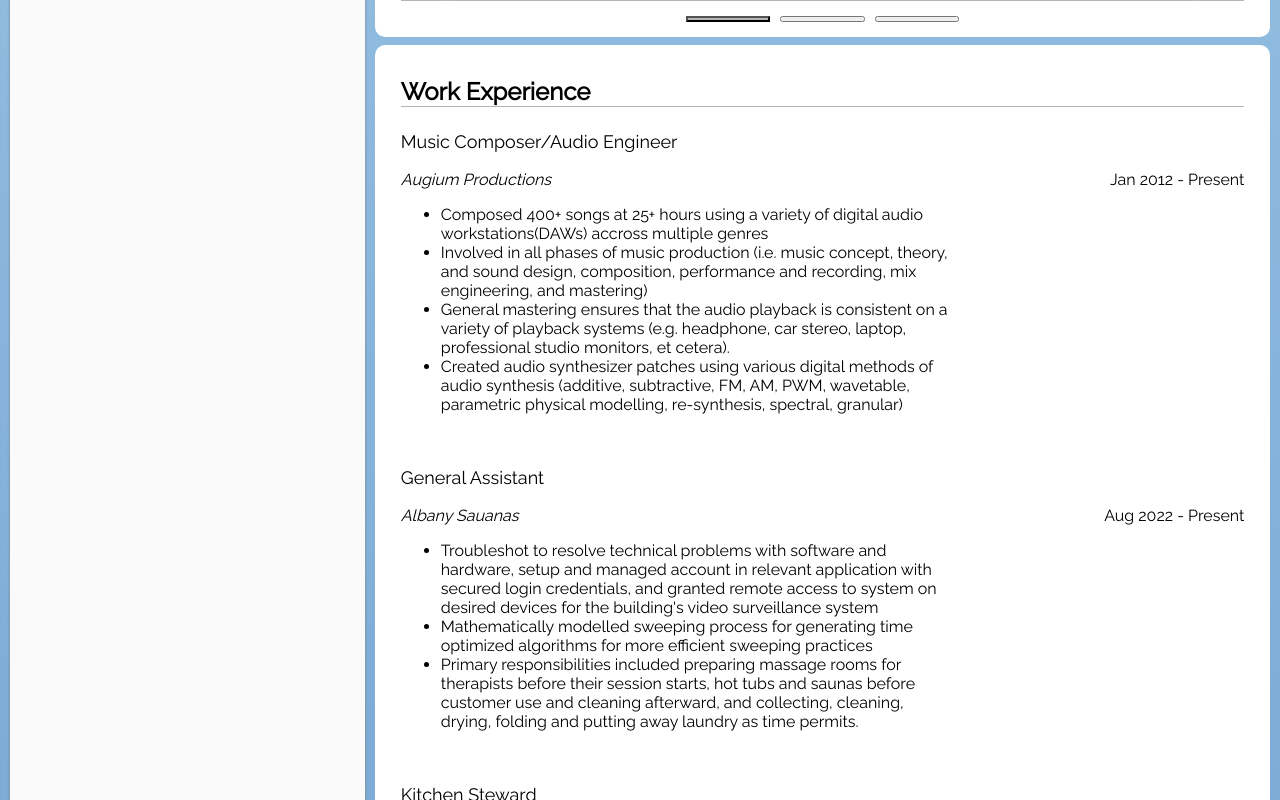
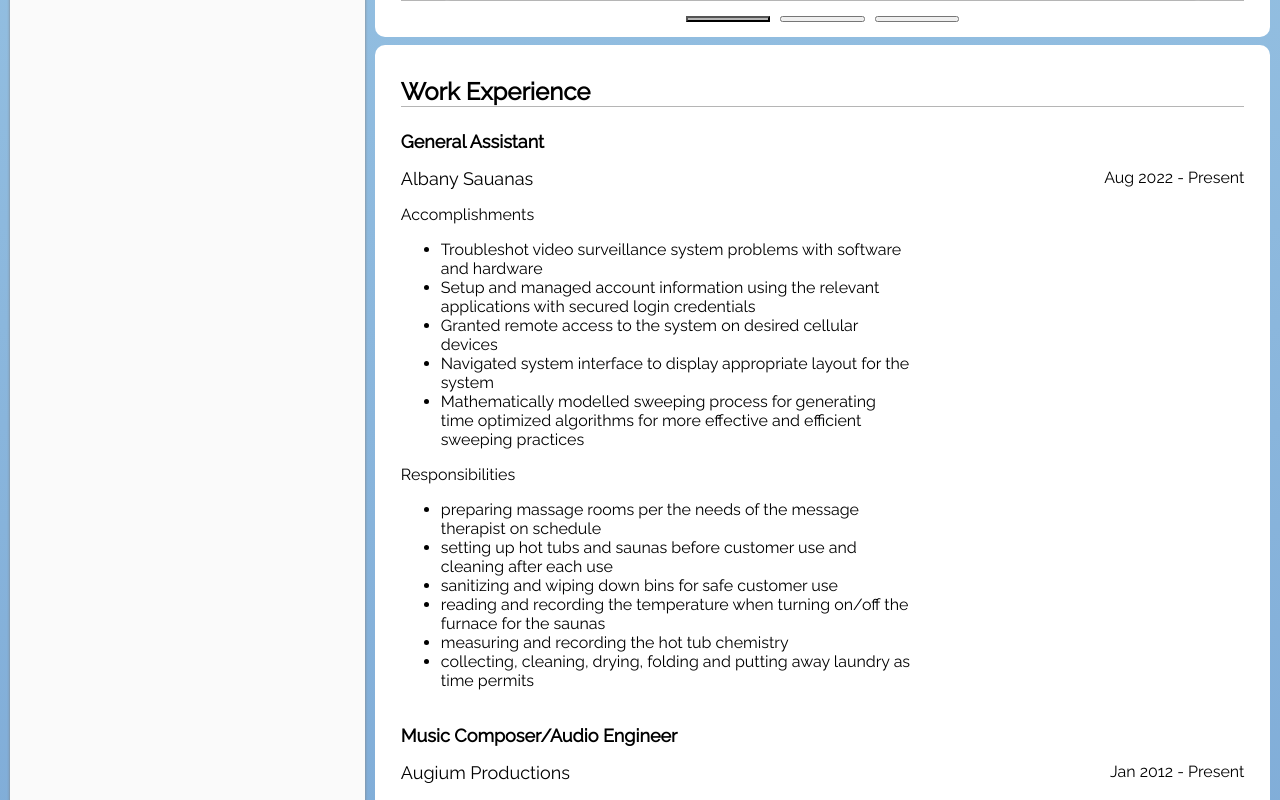
Before and after one commit to bthol/Portfolio-Frontend, a React (Create React App) app: page / in a window 1280 px wide. Shown: the part 2440-3240 px from the top of the page. Built offline with nearby package versions, Linux system fonts and the light colour scheme; the HTML template or start-up script is replaced by a standard one.

Commit message:
content reformat

```diff
--- a/src/App.js
+++ b/src/App.js
@@ -300,6 +300,30 @@ function App() {
     ],
     experience: [
       {
+        jobTitle: "General Assistant",
+        employer: "Albany Sauanas",
+        workPeriod: "Aug 2022 - Present",
+        list: <div className="exp-list">
+          <p>Accomplishments</p>
+          <ul>
+            <li tabIndex={0}>Troubleshot video surveillance system problems with software and hardware</li>
+            <li tabIndex={0}>Setup and managed account information using the relevant applications with secured login credentials</li>
+            <li tabIndex={0}>Granted remote access to the system on desired cellular devices</li>
+            <li tabIndex={0}>Navigated system interface to display appropriate layout for the system</li>
+            <li tabIndex={0}>Mathematically modelled sweeping process for generating time optimized algorithms for more effective and efficient sweeping practices</li>
+          </ul>
+          <p>Responsibilities</p>
+          <ul tabIndex={0}>
+            <li>preparing massage rooms per the needs of the message therapist on schedule</li>
+            <li>setting up hot tubs and saunas before customer use and cleaning after each use</li>
+            <li>sanitizing and wiping down bins for safe customer use</li>
+            <li>reading and recording the temperature when turning on/off the furnace for the saunas</li>
+            <li>measuring and recording the hot tub chemistry</li>
+            <li>collecting, cleaning, drying, folding and putting away laundry as time permits</li>
+          </ul>
+        </div>
+      },
+      {
         jobTitle: "Music Composer/Audio Engineer",
         employer: "Augium Productions",
         workPeriod: "Jan 2012 - Present",
@@ -309,16 +333,6 @@ function App() {
           <li tabIndex={0}>General mastering ensures that the audio playback is consistent on a variety of playback systems (e.g. headphone, car stereo, laptop, professional studio monitors, et cetera).</li>
           <li tabIndex={0}>Created audio synthesizer patches using various digital methods of audio synthesis (additive, subtractive, FM, AM, PWM, wavetable, parametric physical modelling, re-synthesis, spectral, granular)</li>
         </ul>,
-      },
-      {
-        jobTitle: "General Assistant",
-        employer: "Albany Sauanas",
-        workPeriod: "Aug 2022 - Present",
-        list: <ul className="exp-list">
-          <li tabIndex={0}>Troubleshot to resolve technical problems with software and hardware, setup and managed account in relevant application with secured login credentials, and granted remote access to system on desired devices for the building's video surveillance system</li>
-          <li tabIndex={0}>Mathematically modelled sweeping process for generating time optimized algorithms for more efficient sweeping practices</li>
-          <li tabIndex={0}>Primary responsibilities included preparing massage rooms for therapists before their session starts, hot tubs and saunas before customer use and cleaning afterward, and collecting, cleaning, drying, folding and putting away laundry as time permits.</li>
-        </ul>
       },
       {
         jobTitle: "Kitchen Steward",
@@ -525,7 +539,11 @@ function App() {
         <a href="#" className="flex-center top-link-style shadow-behind">back to top</a>
       </div>
       <footer className="app-footer">
-            <AugiumIcon></AugiumIcon>
+            <div>
+              <div>
+
+              </div>
+            </div>
             <div className="app-footer-link-grid flex-around">
                 <ul>
                     <li tabIndex={0}><p><b>Coding</b></p></li>
--- a/src/Content/Section3.jsx
+++ b/src/Content/Section3.jsx
@@ -3,8 +3,8 @@ import React from "react";
 const Section3 = (props) => {
     return (
         <div>
-            <p className="text-large" tabIndex={0}>{props.jobTitle}</p>
-            <p className="flex-between" tabIndex={0}><i>{props.employer}</i>{props.workPeriod}</p>
+            <div className="text-large" tabIndex={0}><b>{props.jobTitle}</b></div>
+            <p className="flex-between" tabIndex={0}><div className="text-large">{props.employer}</div>{props.workPeriod}</p>
             {props.list}
         </div>
     )
```
